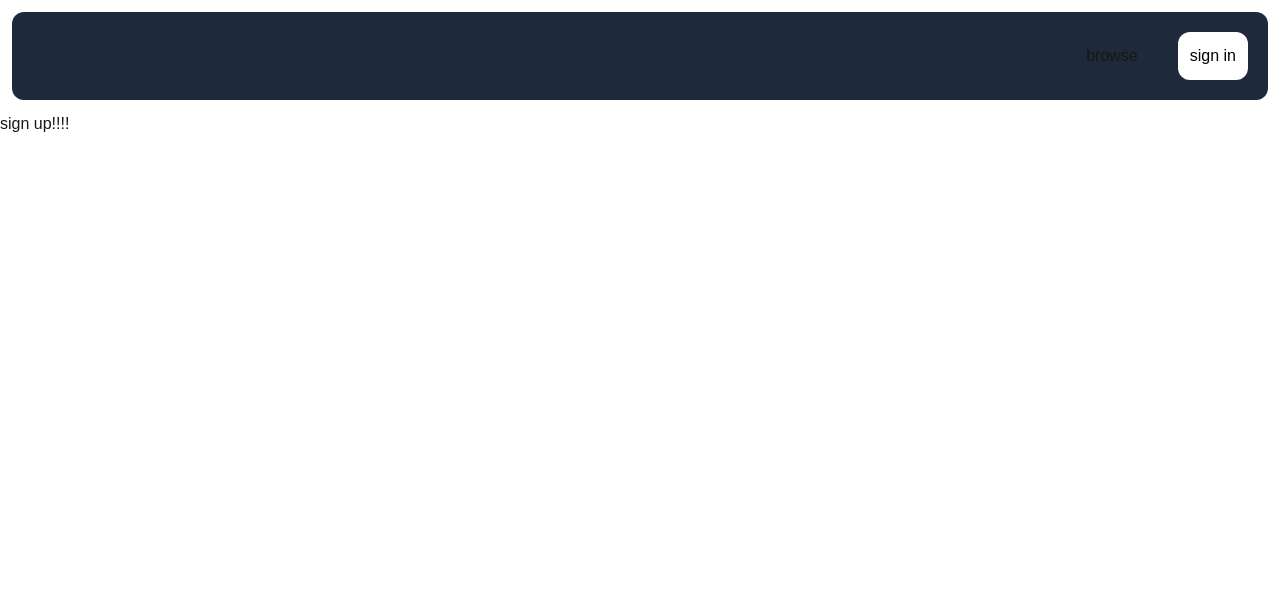
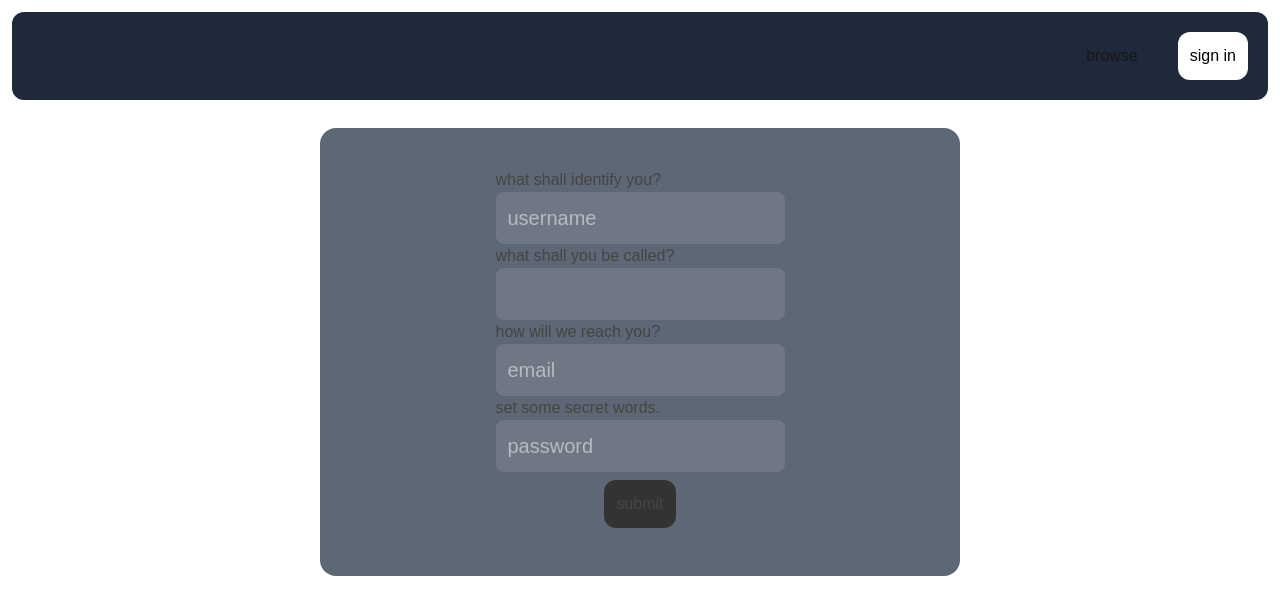
Before and after one commit to gbtsui/istopia, a Next.js app: page /signup in a window 1280 px wide. Shown: the top 614 px of the page. Built offline with nearby package versions, Linux system fonts and the light colour scheme; no server answers.

Commit message:
feat: finally a basic login flow!

```diff
--- a/src/app/(pages)/signup/page.tsx
+++ b/src/app/(pages)/signup/page.tsx
@@ -1,4 +1,4 @@
-"use server"
+"use client"
 
 //ok so basically we need a signup flow which is like
 //idk
@@ -11,16 +11,101 @@
 
 import GetUserSession from "@/app/api/data/user-management/get-user-session";
 import {redirect} from "next/navigation";
+import ParticleBackdrop from "@/app/engine/engine-components/particle-backdrop";
+import {useEffect, useState} from "react";
+import CreateUser from "@/app/api/data/user-management/create-user";
+import {signIn} from "next-auth/react";
 
-export default async function SignUpPage() {
-    const user = await GetUserSession();
-    if (user) {
-        redirect("/dashboard")
+export default function SignUpPage() {
+    const [loading, setLoading] = useState(true);
+    const [error, setError] = useState<string>("");
+
+    const [username, setUsername] = useState("");
+
+    useEffect(() => {
+        const init = async () => {
+            const user = await GetUserSession();
+            if (user) {
+                redirect("/dashboard")
+            }
+            setLoading(false)
+        }
+        init()
+    }, [])
+
+
+    const sign_up = (formData: FormData)=> {
+        const signup = async () => {
+            setLoading(true);
+            const result = await CreateUser({
+                name: formData.get("username") as string,
+                display_name: formData.get("display_name") as string ?? formData.get("username") as string,
+                email: formData.get("email") as string,
+                password: formData.get("password") as string,
+            })
+            if (!result.success) {
+                setError(result.error)
+            } else {
+                const signInResult = await signIn("credentials", {
+                    identifier: formData.get("email"),
+                    password: formData.get("password"),
+                    redirect: false
+                })
+                if (signInResult?.error) {
+                    setError(signInResult?.error)
+                    setLoading(false);
+                } else {
+                    redirect("/dashboard")
+                }
+            }
+        }
+        signup()
     }
 
+    if (loading) return <div>loading...</div>;
+    //need to actually provide user feedback on input validity and stuff
+    //not in minimum viable product though
     return (
-        <div>
-            sign up!!!!
+        <div className={"flex relative items-center justify-center"}>
+            <ParticleBackdrop id={"tsparticlespmo"}/>
+            <div className={"bg-gray-700 border-gray-50 m-4 p-10 rounded-2xl w-1/2 flex flex-col gap-6 items-center opacity-80"}>
+                <form className={"flex flex-col items-center"} action={sign_up}>
+                    <div>
+                        <label>what shall identify you?</label><br/>
+                        <input type="text" name={"username"}
+                               className={"bg-gray-600 text-white outline-0 disabled:text-gray-500 disabled:bg-gray-800 p-3 text-xl rounded-lg"}
+                               placeholder={"username"} onChange={(e) => setUsername(e.target.value)} disabled={loading} required/>
+                    </div>
+                    <div>
+                        <label>what shall you be called?</label><br/>
+                        <input type="text" name={"display_name"}
+                               className={"bg-gray-600 text-white outline-0 disabled:text-gray-500 disabled:bg-gray-800 p-3 text-xl rounded-lg"}
+                               placeholder={username ?? "display name"} disabled={loading}/>
+                    </div>
+                    <div>
+                        <label>how will we reach you?</label><br/>
+                        <input type="text" name={"email"}
+                               className={"bg-gray-600 text-white outline-0 disabled:text-gray-500 disabled:bg-gray-800 p-3 text-xl rounded-lg"}
+                               placeholder={"email"} disabled={loading} required/>
+                    </div>
+                    <div>
+                        <label>set some secret words.</label><br/>
+                        <input type="password" name={"password"}
+                               className={"bg-gray-600 text-white outline-0 disabled:text-gray-500 disabled:bg-gray-800 p-3 text-xl rounded-lg"}
+                               placeholder={"password"} disabled={loading} required/>
+                    </div>
+                    <div>
+                        <button className={"p-3 bg-black rounded-xl my-2"}>submit</button>
+                    </div>
+                    {error &&
+                    <div className={"bg-red-400"}>
+                        <h3 className={"text-2xl"}>error!</h3>
+                        <p>{error}</p>
+                    </div>
+                    }
+                </form>
+            </div>
         </div>
     )
+    //okay you really need to make an email verification system
 }
--- a/src/app/api/data/user-management/create-user.ts
+++ b/src/app/api/data/user-management/create-user.ts
@@ -4,14 +4,12 @@ import {prisma} from "@/app/api/data/db";
 import {User} from "@/generated/prisma";
 import bcrypt from "bcrypt"
 import ValidateUserCredentials from "@/app/api/data/user-management/validate-user-credentials";
-
-type CreateUserResult = {
-    success: true; user: User } | { success: false; error: string
-}
+import {PublicUser, Result} from "@/app/types";
+import SendConfirmationEmail from "@/app/api/send/send-confirmation-email";
 
 
-export default async function CreateUser(credentials: {name: string, display_name: string, email: string, password: string}): Promise<CreateUserResult>{
-    let result: CreateUserResult;
+export default async function CreateUser(credentials: {name: string, display_name: string, email: string, password: string}): Promise<Result<PublicUser>>{
+    let result: Result<PublicUser>;
     try {
         const validation_result = await ValidateUserCredentials(credentials);
         if (validation_result instanceof Error) {
@@ -51,7 +49,9 @@ export default async function CreateUser(credentials: {name: string, display_nam
 
         console.log("created user" + user.name)
 
-        result = {success: true, user: user}
+        result = {success: true, data: user as PublicUser}
+
+        await SendConfirmationEmail(user)
     } catch (err) {
         if (err instanceof Error) {
             result = {success: false, error: err.message}
@@ -60,5 +60,5 @@ export default async function CreateUser(credentials: {name: string, display_nam
         }
     }
 
-    return result;
+    return result
 }
--- /dev/null
+++ b/src/app/api/send/send-confirmation-email.ts
@@ -0,0 +1,22 @@
+"use server";
+import {Resend} from "resend";
+import {DatabaseUser} from "@/app/types";
+
+const resend = new Resend(process.env.RESEND_API_KEY);
+
+export default async function SendConfirmationEmail(data: DatabaseUser) {
+    const result = await resend.emails.send({
+        from: "do-not-reply@istopia.gbtsui.dev",
+        to: data.email,
+        subject: "welcome to istopia!",
+        html: "<h1>welcome to istopia!</h1>" +
+            "<p>i'm really glad that you decided to try out my app." +
+            "i'm gabriel augustine, the creator of istopia. if you have any questions," +
+            "email me at gabriel.tsui@protonmail.com ! " +
+            "hoping that you'll enjoy it.</p>" +
+            "<p>right now the site's an absolute mess. it's still in development!" +
+            "features may not work right or exist at all. please be patient! i'm working to fix everything up :)</p>"
+    })
+    console.log(result)
+    return result
+}
```
